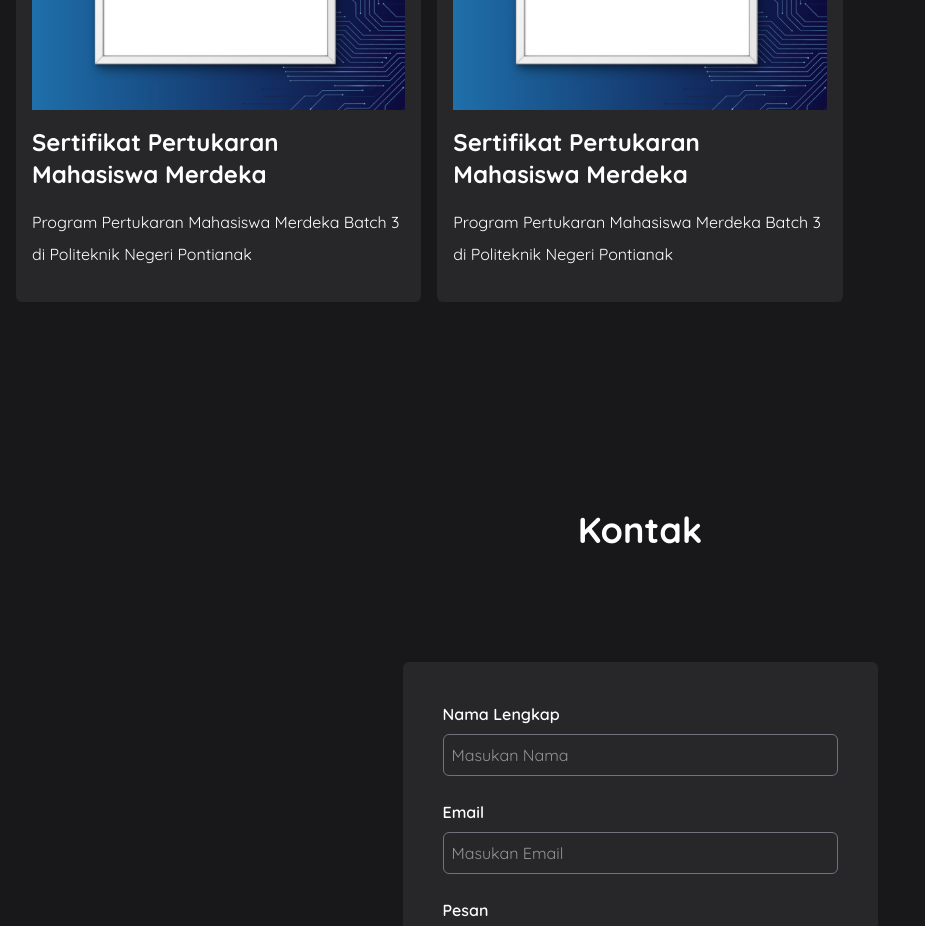
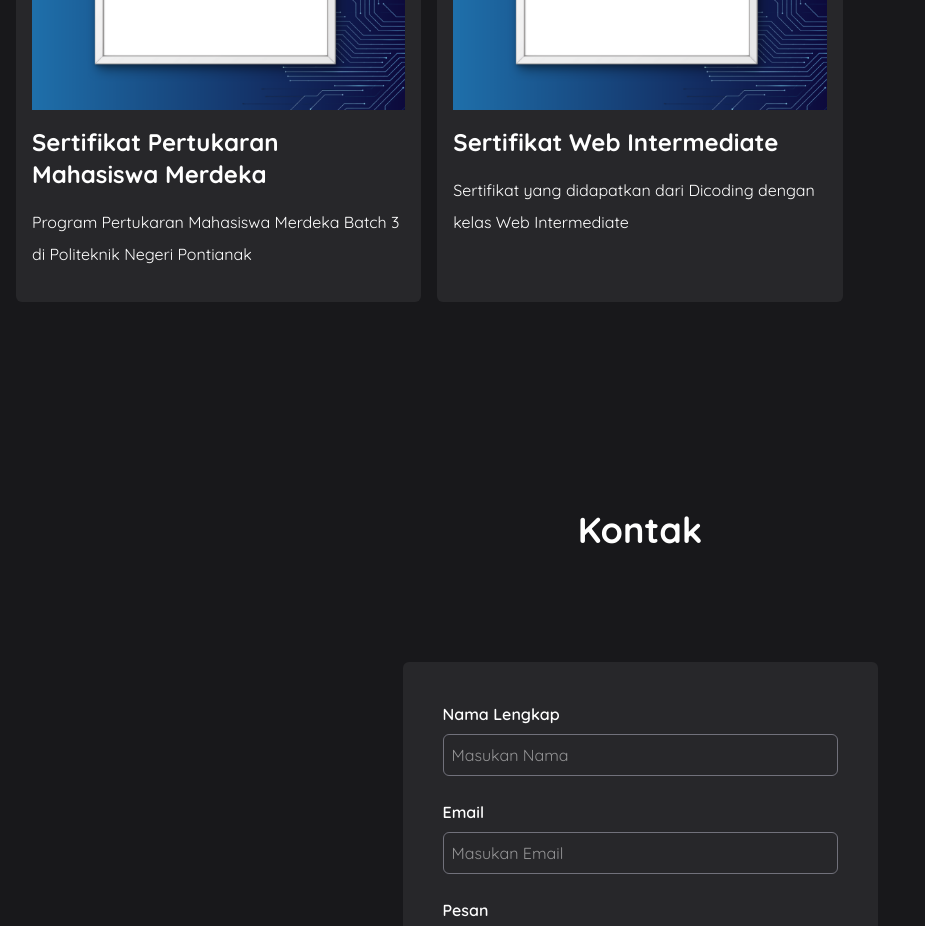
Before and after one commit to solihunsir/portofolio, a React (Vite) app: page / in a window 1280 px wide. Shown: the part 4880-5806 px from the top of the page, without its empty margins (0-925 px from the left). Built offline with nearby package versions, Linux system fonts and the light colour scheme.

Commit message:
update keterangan agenda

```diff
--- a/src/data.js
+++ b/src/data.js
@@ -211,8 +211,8 @@
   {
     id: 8,
     gambar: Agenda8,
-    nama: "Sertifikat Pertukaran Mahasiswa Merdeka",
-    desk: "Program Pertukaran Mahasiswa Merdeka Batch 3 di Politeknik Negeri Pontianak",
+    nama: "Sertifikat Web Intermediate",
+    desk: "Sertifikat yang didapatkan dari Dicoding dengan kelas Web Intermediate",
     dad: "200",
   },
 ];
```
